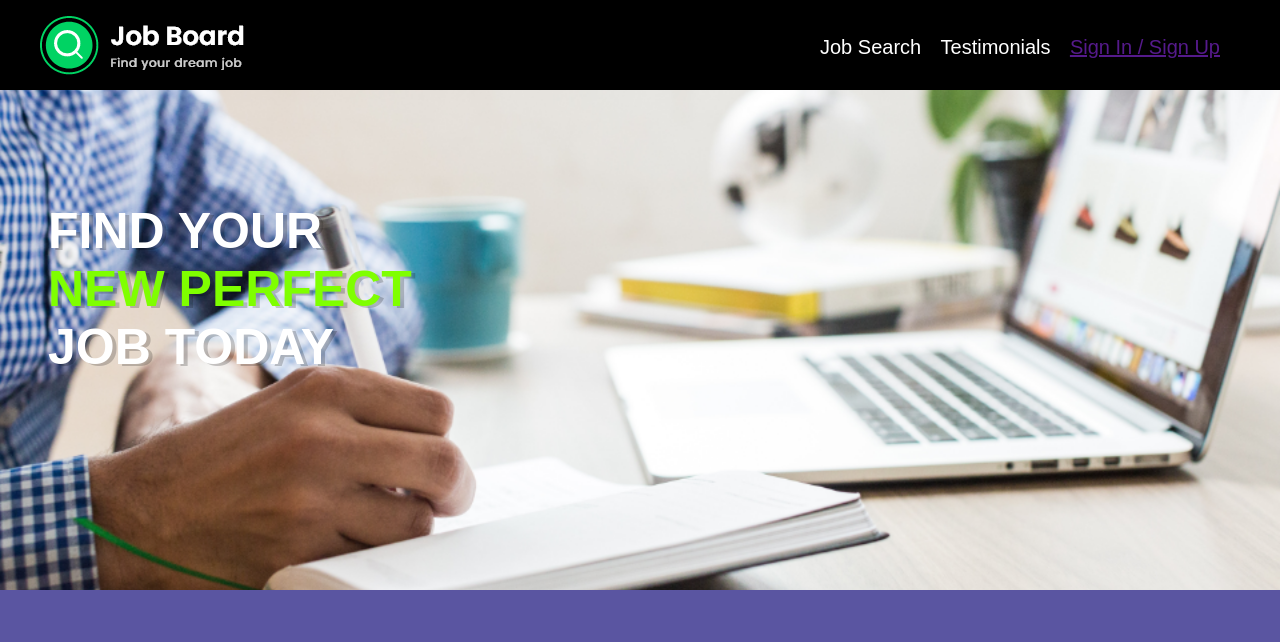
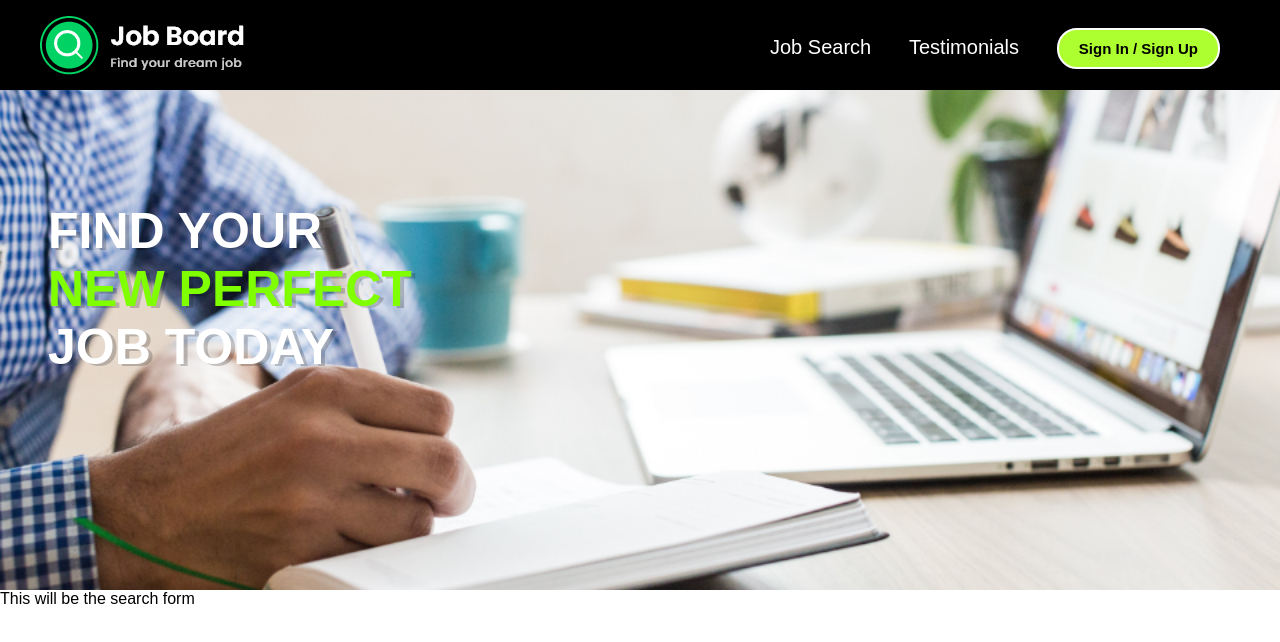
Before and after one commit to blksy/Job_Board, a Vue app: page / in a window 1280 px wide. Shown: the top 642 px of the page. Built offline with nearby package versions, Linux system fonts and the light colour scheme.

Commit message:
added testimonials and jobsearch views, and configured thier routes in the index.js router file, also added minor cosmetic changes

```diff
--- a/src/assets/main.css
+++ b/src/assets/main.css
@@ -1,5 +1,5 @@
 body {
-  background: #5a55a1;
+  background: white;
   color: black;
 }
 .container {
@@ -8,19 +8,20 @@ body {
   margin: 80px auto;
   border-radius: 20px;
   box-shadow: 2px 4px 6px rgba(28, 6, 49, 1);
-  background: white;
+  background: whitesmoke;
 }
 .error {
-  color: #ff3f80;
+  color: red;
   font-size: 14px;
 }
 button {
   text-decoration: none;
-  background: #5ae4ca;
-  color: white;
+  background: greenyellow;
+  color: black;
   font-weight: bold;
   border: 1px solid;
   border-radius: 20px;
   padding: 10px 20px;
   cursor: pointer;
+  top: 10%;
 }
--- a/src/components/Header.vue
+++ b/src/components/Header.vue
@@ -5,11 +5,15 @@
       JOB TODAY
     </h1>
   </header>
+  <JobSearch />
 </template>
 
 <script>
+import JobSearch from './JobSearchForm.vue'
 export default {
-  name: 'Header'
+  components: {
+    JobSearch
+  }
 }
 </script>
 
--- /dev/null
+++ b/src/components/JobSearchForm.vue
@@ -0,0 +1,9 @@
+<template>
+  <form>This will be the search form</form>
+</template>
+
+<script>
+export default {
+  name: 'JobSearchForm'
+}
+</script>
--- a/src/components/MainNav.vue
+++ b/src/components/MainNav.vue
@@ -4,9 +4,9 @@
       <img src="../assets/logo.png" alt="" />
     </h2>
     <div class="navigation__menu">
-      <a href="">Job Search</a>
-      <a href="">Testimonials</a>
-      <router-link to="/signin"><a href="">Sign In / Sign Up</a></router-link>
+      <router-link to="/jobsearch"><a href="">Job Search</a></router-link>
+      <router-link to="/testimonials"><a href="">Testimonials</a></router-link>
+      <router-link to="/signin"><button>Sign In / Sign Up</button></router-link>
     </div>
   </nav>
 </template>
@@ -32,16 +32,31 @@ export default {
   border-bottom: 1px solid black;
 }
 .navigation__menu {
-  width: 400px;
+  width: 450px;
   display: flex;
   justify-content: space-between;
   margin-top: 20px;
   margin-right: 20px;
   font-size: 20px;
+  padding-bottom: 20px;
 }
 
 .navigation__menu > a {
   text-decoration: none;
   color: white;
 }
+
+a {
+  text-decoration: none;
+  color: white;
+}
+a:hover {
+  color: greenyellow;
+  cursor: pointer;
+}
+button {
+  border: 2px solid white;
+  margin-top: -10px;
+  font-size: 15px;
+}
 </style>
--- /dev/null
+++ b/src/composables/useLogout.js
@@ -0,0 +1,4 @@
+import { ref } from 'vue'
+import { projectAuth } from '../firebase/config'
+
+const error = ref(null)
--- a/src/router/index.js
+++ b/src/router/index.js
@@ -2,6 +2,8 @@ import { createRouter, createWebHistory } from 'vue-router'
 import MainView from '../views/MainView.vue'
 import LogingSignup from '../views/LoginSignup.vue'
 import UserProfile from '../views/UserProfile.vue'
+import JobSearch from '../views/JobSearch.vue'
+import Testimonials from '../views/Testimonials.vue'
 
 const routes = [
   {
@@ -18,6 +20,16 @@ const routes = [
     path: '/profile',
     name: 'UserProfile',
     component: UserProfile
+  },
+  {
+    path: '/jobsearch',
+    name: 'JobSearch',
+    component: JobSearch
+  },
+  {
+    path: '/testimonials',
+    name: 'Testimonials',
+    component: Testimonials
   }
 ]
 
--- /dev/null
+++ b/src/views/JobSearch.vue
@@ -0,0 +1,3 @@
+<template>
+  <div>Job Search view</div>
+</template>
--- a/src/views/LoginSignup.vue
+++ b/src/views/LoginSignup.vue
@@ -50,7 +50,7 @@ export default {
   width: 100%;
   padding: 10px;
   border-radius: 20px;
-  border: 1px solid #eee;
+  border: 1px solid black;
   outline: none;
   color: #999;
   margin: 10px auto;
--- /dev/null
+++ b/src/views/Testimonials.vue
@@ -0,0 +1,3 @@
+<template>
+  <div>Testimonials view</div>
+</template>
```
